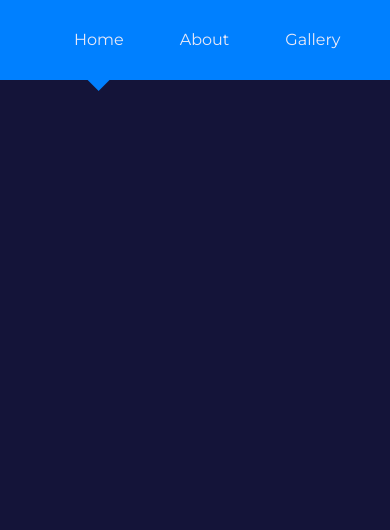
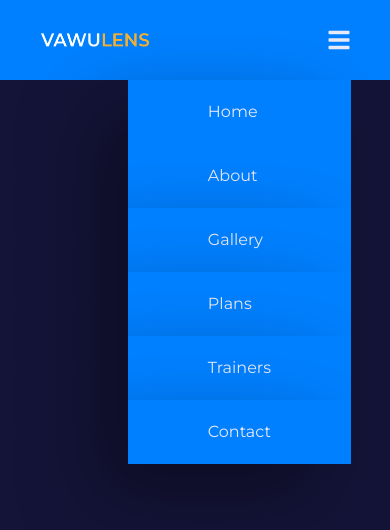
Before and after one commit to fmfahath/react-fitness-site, a React (Create React App) app: page / in a window 390 px wide. Shown: the top 530 px of the page. Built offline with nearby package versions, Linux system fonts and the light colour scheme.

Commit message:
navbar styled - phase 4 - 2

```diff
--- a/src/components/navbar.css
+++ b/src/components/navbar.css
@@ -68,4 +68,31 @@ nav{
     .nav_toggle-btn svg{
         color: var(--color-gray-100);
     }
+
+    .nav_links{
+        position: absolute;
+        top: 100%;
+        right: 0;
+        flex-direction:column;
+        gap: 0;
+    }
+
+    .active-nav::after{
+        display: none;
+    }
+
+    .nav_links li{
+        width: 100%;
+        height: 4rem;
+        box-shadow: -2rem 2rem 5rem rgba(0,0,0,0.4);
+    }
+
+    .nav_links a{
+        background-color: var(--color-primary);
+        width: 100%;
+        height: 100%;
+        display: flex;
+        align-items: center;
+        padding: 1rem 5rem;
+    }
 }
```
